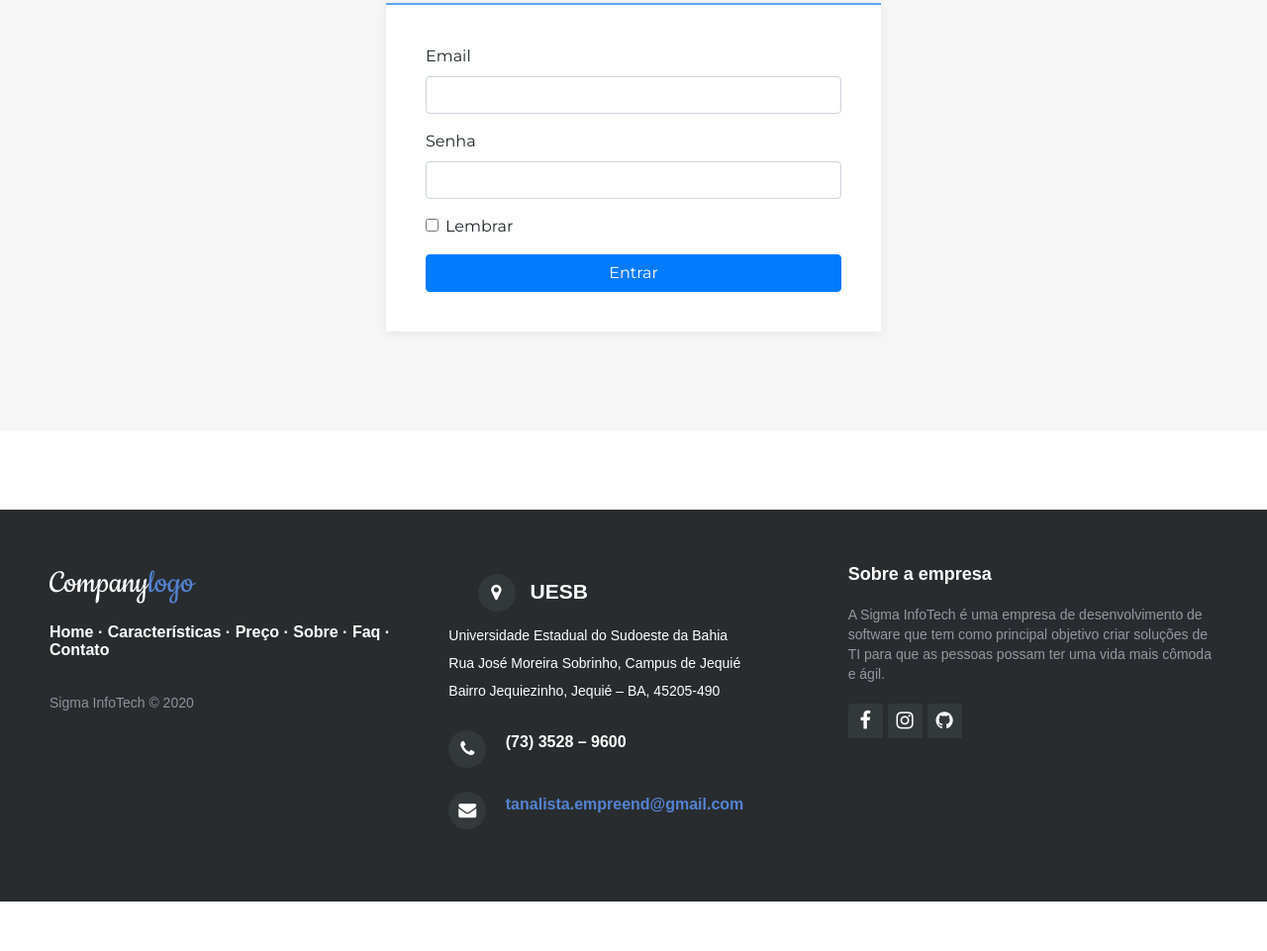
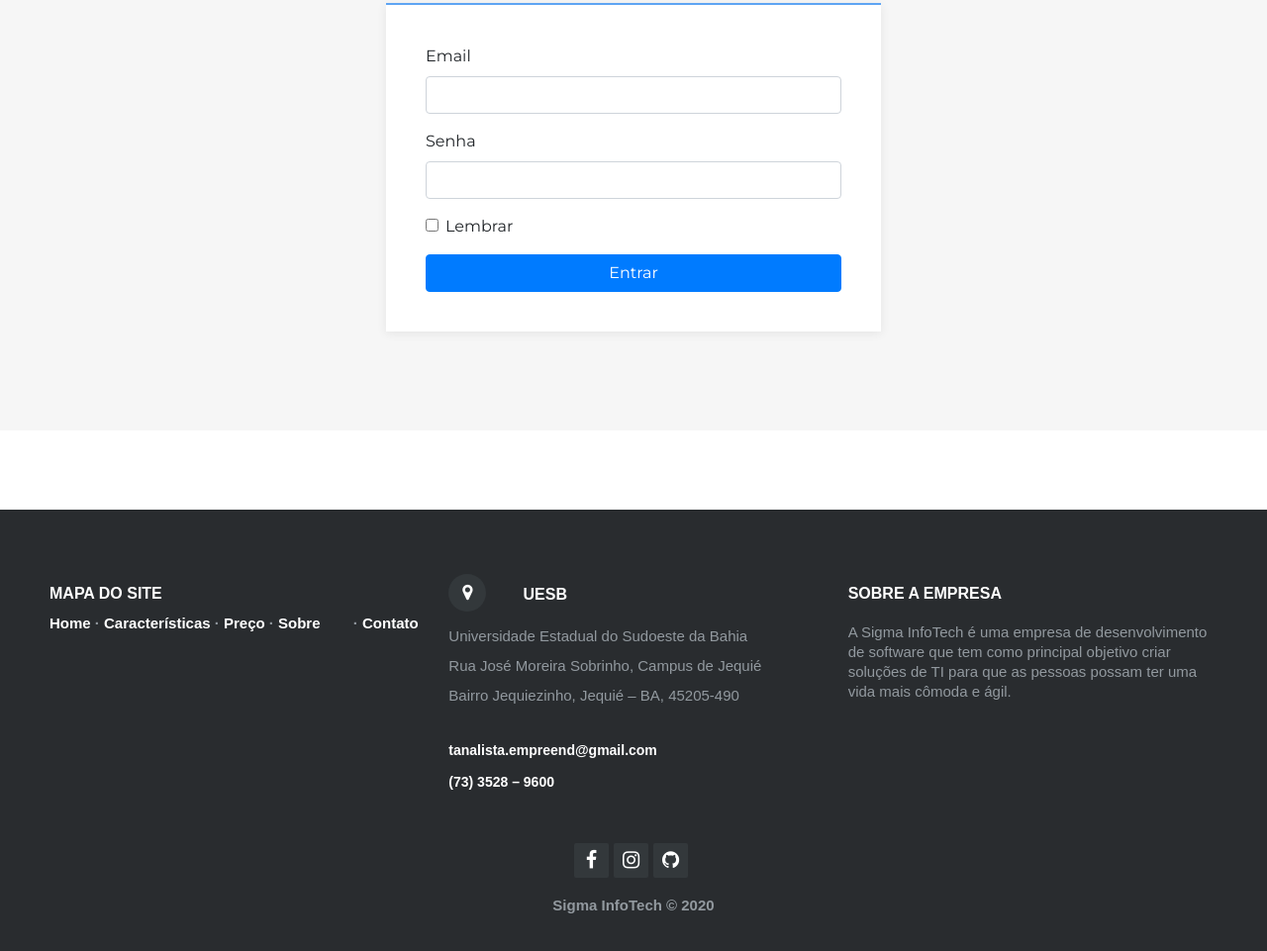
Before and after one commit to tanalista/tanalista.github.io, a plain HTML site: page login.html in a window 1280 px wide. Shown: the part 279-1240 px from the top of the page at 99% size. Before the commit the page ends 1190 px from the top, so only its background shows below. Drawn offline with Linux system fonts and the light colour scheme; some packages are replaced by stand-ins of ours; a script that the page names is missing; a web font is replaced by a local one.

Commit message:
Add files via upload

```diff
--- a/login.html
+++ b/login.html
@@ -61,27 +61,41 @@
     <footer>
         <div class="row">
             <div class="col-sm-6 col-md-4 footer-navigation">
-                <h3><a href="#">Company<span>logo </span></a></h3>
-                <p class="links"><a href="#">Home</a><strong> · </strong><a href="#">Características</a><strong> · </strong><a href="#">Preço</a><strong> · </strong><a href="#">Sobre</a><strong> · </strong><a href="#">Faq</a><strong> · </strong><a href="#">Contato</a></p>
-                <p
-                    class="company-name"><br>Sigma InfoTech&nbsp;© 2020</p>
+                <h3></h3>
+                <h4 style="font-size: 16px;margin-bottom: 12px;"><strong>MAPA DO SITE</strong></h4>
+                <p class="links" style="font-size: 15px;color: rgb(146,153,159);"><a>Home</a><strong> · </strong><a href="caracteristicas.html">Características</a><strong> · </strong><a href="preco.html">Preço</a><strong> · </strong><a href="sobre.html">Sobre</a><strong>&nbsp; &nbsp; &nbsp; &nbsp; ·</strong><a href="contato.html">&nbsp;Contato</a></p>
             </div>
-            <div class="col-sm-6 col-md-4 footer-contacts"><span class="new-line-span" style="font-size: 21px;">&nbsp; &nbsp; &nbsp;<span class="fa fa-map-marker footer-contacts-icon"> </span><strong>UESB</strong><br></span>
+            <div class="col-sm-6 col-md-4 footer-contacts">
+                <div class="row">
+                    <div class="col"><span class="float-left fa fa-map-marker footer-contacts-icon"> </span><span class="new-line-span" style="font-size: 16px;margin-top: 15px;">&nbsp; &nbsp; &nbsp;<strong>UESB</strong><br></span></div>
+                </div>
                 <div>
-                    <p><span class="new-line-span">Universidade Estadual do Sudoeste da Bahia</span><span class="new-line-span">Rua José Moreira Sobrinho, Campus de Jequié</span><span class="new-line-span">Bairro Jequiezinho, Jequié – BA, 45205-490</span></p>
+                    <p><span class="new-line-span" style="color: rgb(146,153,159);font-size: 15px;">Universidade Estadual do Sudoeste da Bahia</span><span class="new-line-span" style="color: rgb(146,153,159);font-size: 15px;">Rua José Moreira Sobrinho, Campus de Jequié</span>
+                        <span
+                            class="new-line-span" style="color: rgb(146,153,159);font-size: 15px;">Bairro Jequiezinho, Jequié – BA, 45205-490</span>
+                    </p>
                 </div>
-                <div><i class="fa fa-phone footer-contacts-icon"></i>
-                    <p class="footer-center-info email text-left">(73) 3528 – 9600</p>
+                <div>
+                    <p class="footer-center-info email text-left" style="color: rgb(255,255,255);font-size: 14px;"><a href="#" target="_blank" style="color: rgb(255,255,255);margin-right: 0px;margin-top: 0px;font-size: 14px;"><br>tanalista.empreend@gmail.com<br><br></a>(73) 3528 – 9600</p>
                 </div>
-                <div><i class="fa fa-envelope footer-contacts-icon"></i>
-                    <p> <a href="#" target="_blank"><br>tanalista.empreend@gmail.com<br><br></a></p>
+                <div>
+                    <p> </p>
                 </div>
             </div>
             <div class="clearfix"></div>
             <div class="col-md-4 footer-about">
-                <h4 style="font-size: 18px;">Sobre a empresa</h4>
-                <p style="font-size: 14px;">A Sigma InfoTech é uma empresa de desenvolvimento de software que tem como principal objetivo criar soluções de TI para que as pessoas possam ter uma vida mais cômoda e ágil.</p>
-                <div class="social-links social-icons"><a href="#"><i class="fa fa-facebook"></i></a><a href="#"><i class="fa fa-instagram"></i></a><a href="#"><i class="fa fa-github"></i></a></div>
+                <h4 style="font-size: 16px;padding-top: 20px;">SOBRE A EMPRESA</h4>
+                <div class="row">
+                    <div class="col">
+                        <p style="font-size: 15px;">A Sigma InfoTech é uma empresa de desenvolvimento de software que tem como principal objetivo criar soluções de TI para que as pessoas possam ter uma vida mais cômoda e ágil.&nbsp;</p>
+                    </div>
+                </div>
+            </div>
+        </div>
+        <div class="row">
+            <div class="col" style="margin-top: 0px;">
+                <div class="text-center social-links social-icons" style="padding: -8px;"><a href="#"><i class="fa fa-facebook"></i></a><a href="#"><i class="fa fa-instagram"></i></a><a href="index.html"><i class="fa fa-github"></i></a></div>
+                <p class="text-center company-name" style="margin: 9px;margin-bottom: 10px;color: rgb(146,153,159);margin-top: 14px;font-size: 15px;">Sigma InfoTech&nbsp;© 2020</p>
             </div>
         </div>
     </footer>
```
Also changed, not shown: caracteristicas.html (+4 -4 lines), contato.html (+4 -4 lines), index.html (+9 -10 lines), preco.html (+3 -3 lines), sobre.html (+9 -6 lines), assets/img/141508d4-9621-4eec-ab29-be4b7d4a4535.jpg (added), assets/img/8dde0411-7551-4827-bedb-c43d7caa5b16.jpg (added).
